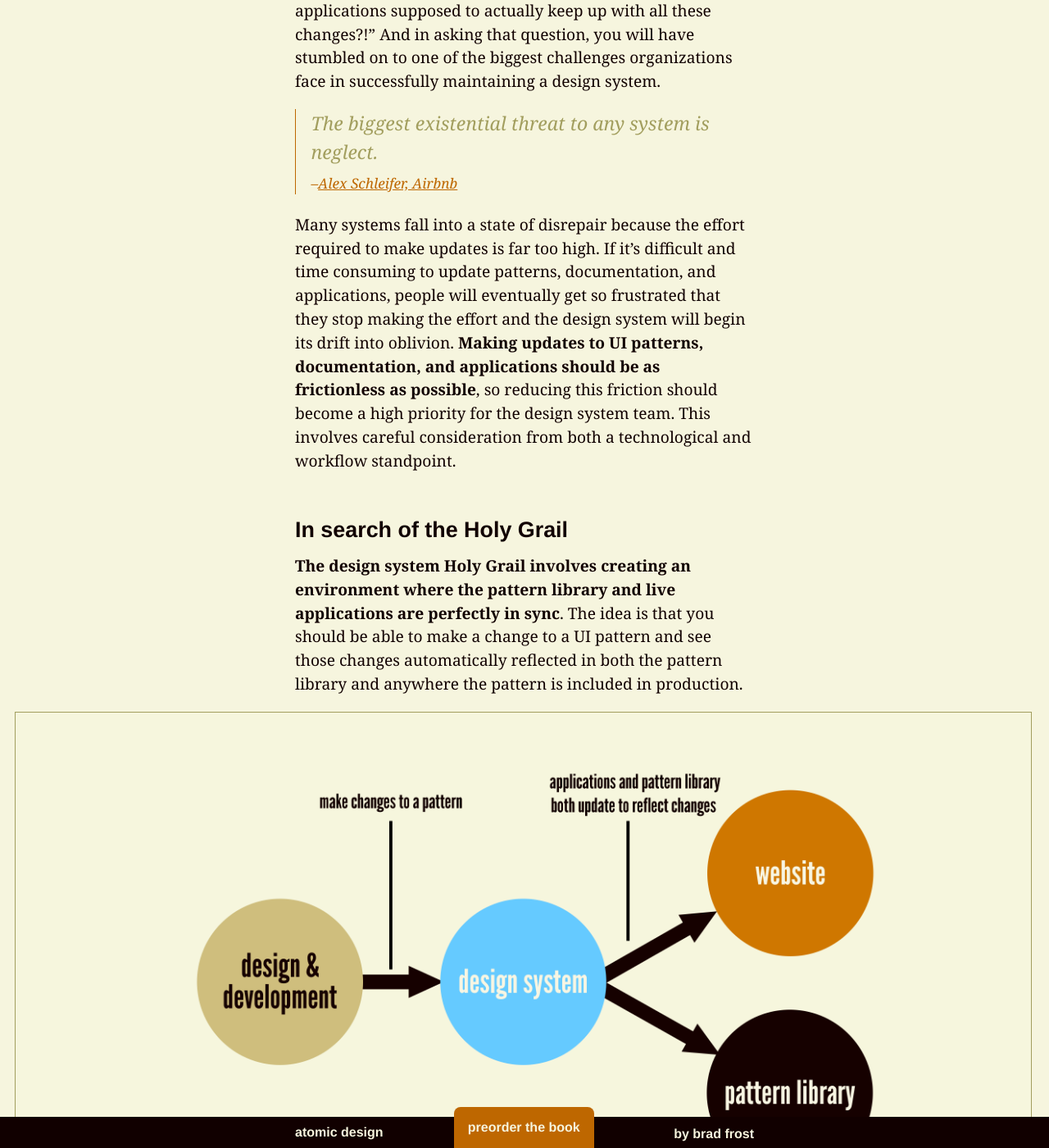
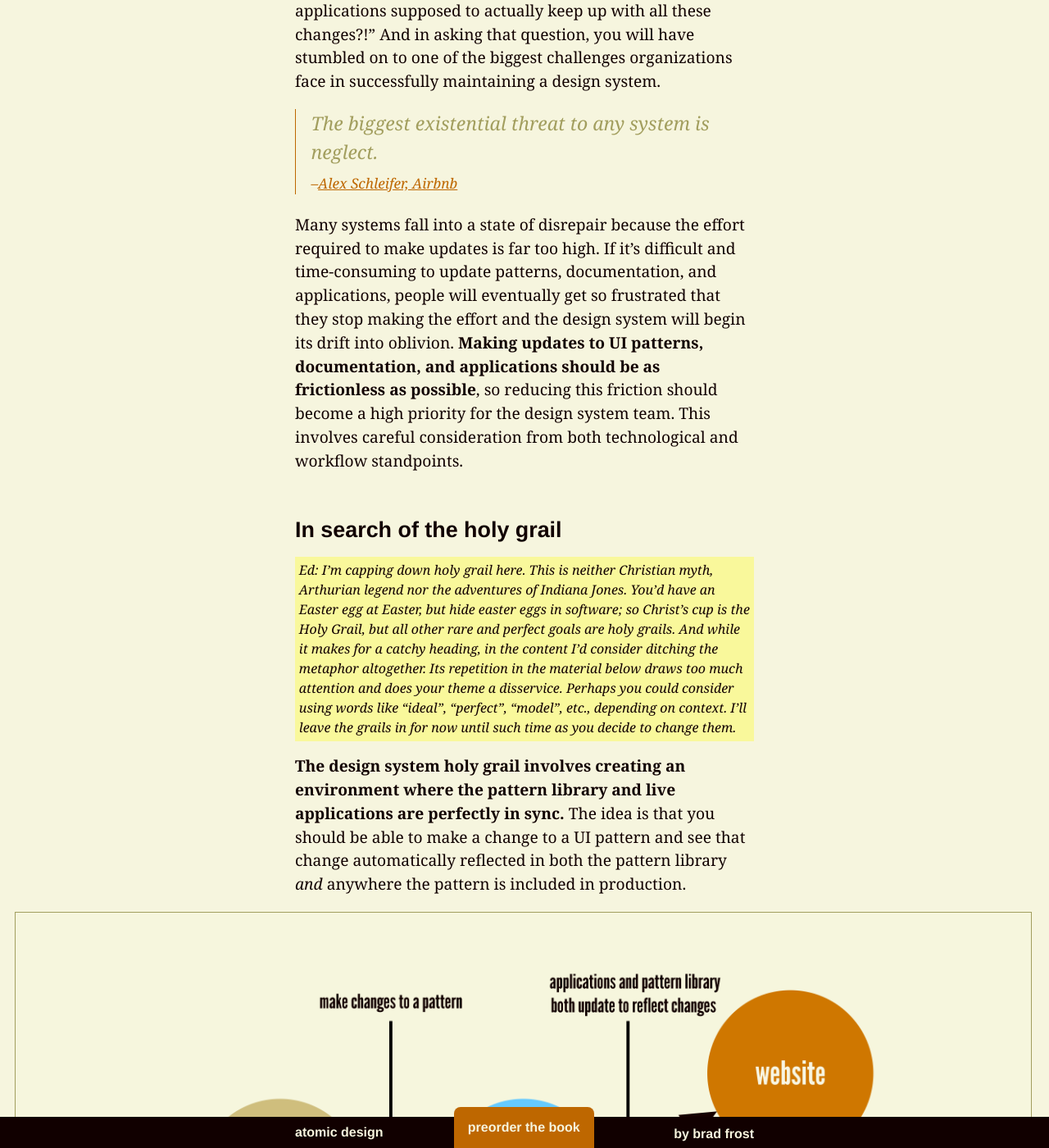
Before and after one commit to bradfrost/atomic-design, a Jekyll site: the page built from chapter-5.md, in a window 1280 px wide and 1400 px high, scrolled down 23979 px. Shown: the whole window at 82% size. Built offline with Jekyll 4.4.1, drawn with Linux system fonts in a browser that asks for light colours; some of the changed text lies outside the part shown.

Commit message:
Edits to line #382. In progress.

```diff
--- a/chapter-5.md
+++ b/chapter-5.md
@@ -340,25 +340,46 @@ With all this talk about modifying, adding, and removing patterns, you may be wo
 
 > The biggest existential threat to any system is neglect. <cite><a href="http://airbnb.design/the-way-we-build/">Alex Schleifer, Airbnb</a>
 
-Many systems fall into a state of disrepair because the effort required to make updates is far too high. If it's difficult and time consuming to update patterns, documentation, and applications, people will eventually get so frustrated that they stop making the effort and the design system will begin its drift into oblivion. **Making updates to UI patterns, documentation, and applications should be as frictionless as possible**, so reducing this friction should become a high priority for the design system team. This involves careful consideration from both a technological and workflow standpoint.
+Many systems fall into a state of disrepair because the effort required to make updates is far too high. If it's difficult and time-consuming to update patterns, documentation, and applications, people will eventually get so frustrated that they stop making the effort and the design system will begin its drift into oblivion. **Making updates to UI patterns, documentation, and applications should be as frictionless as possible**, so reducing this friction should become a high priority for the design system team. This involves careful consideration from both technological and workflow standpoints.
 
-### In search of the Holy Grail
-**The design system Holy Grail involves creating an environment where the pattern library and live applications are perfectly in sync**. The idea is that you should be able to make a change to a UI pattern and see those changes automatically reflected in both the pattern library and anywhere the pattern is included in production.
+### In search of the holy grail
+<div class="editor">
+{% capture m %}
+Ed: I'm capping down holy grail here. This is neither Christian myth, Arthurian legend nor the adventures of Indiana Jones. You'd have an Easter egg at Easter, but hide easter eggs in software; so Christ's cup is the Holy Grail, but all other rare and perfect goals are holy grails. And while it makes for a catchy heading, in the content I'd consider ditching the metaphor altogether. Its repetition in the material below draws too much attention and does your theme a disservice. Perhaps you could consider using words like “ideal”, “perfect”, “model”, etc., depending on context. I’ll leave the grails in for now until such time as you decide to change them.
+{% endcapture %}
+{{ m | markdownify }}
+</div>
 
-{% include figure.html src="../images/content/workflow-system-first-holy-grail.png" caption="The Holy Grail of design systems is an environment where making changes to a UI pattern updates both the pattern library and production applications simultaneously." %}
+**The design system holy grail involves creating an environment where the pattern library and live applications are perfectly in sync.** The idea is that you should be able to make a change to a UI pattern and see that change automatically reflected in both the pattern library *and* anywhere the pattern is included in production.
 
-The Holy Grail removes duplication of effort and ensures the pattern library and the applications using the patterns remain synchronized. Sounds like a dream, right?
+{% include figure.html src="../images/content/workflow-system-first-holy-grail.png" caption="The holy grail of design systems is an environment where making changes to a UI pattern updates both the pattern library and production applications simultaneously." %}
 
-As it turns out, this dream can be a reality. Lonely Planet, the travel guide company, was one of the first to establish a Holy Grail-style design system they call [Rizzo](http://rizzo.lonelyplanet.com/). Through some smart architecture, they created an API for their UI patterns that feeds into both their production environment as well as their pattern library. The result is a centralized design system that ensures their live application and documentation remains perfectly in sync with one another.
+The holy grail removes any duplication of effort and ensures the pattern library and the applications using the patterns remain synchronized. Sounds like a dream, right?
 
-{% include figure.html src="../images/content/rizzo.png" caption="Lonely Planet created an API for their UI patterns that is consumed by both their pattern library and production environment. By architecting their design system in this manner, changes to UI patterns are automatically reflected in both the pattern library and production environment, keeping things in sync and thereby achieving the Holy Grail." %}
+As it turns out, this dream can be a reality. Lonely Planet, the travel guide company, was one of the first to establish a <span class="editor">holy grail-style design system</span> called [Rizzo](http://rizzo.lonelyplanet.com/). Through some smart architecture, they created an API for their UI patterns that feeds into their production environment as well as their pattern library. The result is a centralized design system that ensures their live application and documentation remain perfectly in sync.
 
-Achieving the design system Holy Grail is no easy task, as it requires sophisticated technical architecture, smart people to set it all up, and a relatively-centralized organizational culture. How you go about chasing the Holy Grail — or even if you can achieve it — is dependent on a whole load of factors, including your technical architecture and organizational makeup.
+<div class="editor">
+{% capture m %}
+Ed: “holy grail-style”? So, not <u>the</u> Holy Grail, but something in that style? This feels very odd, another reason to ditch the metaphor and try other ways of describing a model design system – particularly as holy grail-style systems might come in different shapes and sizes, while there's only one Holy Grail?
+{% endcapture %}
+{{ m | markdownify }}
+</div>
 
-### Jumping technical hurdles
-Keeping a pattern library in sync with production environments requires sharing code in a smart, scalable, and maintainable way. Detailing all the different technical strategies and considerations around the Holy Grail would necessitate its own book, but let's cover a few important areas around keeping frontend code in sync.
+{% include figure.html src="../images/content/rizzo.png" caption="Lonely Planet created an API for its UI patterns that is consumed by both their pattern library and production environment. By <span class='editor'>architecting</span> their design system in this manner, changes to UI patterns are automatically reflected in both the pattern library and production environment, keeping things in sync and thereby achieving the holy grail." %}
 
-#### The frontend of things
+<div class="editor">
+{% capture m %}
+Ed: Here’s ‘architect’ verbing like there’s no tomorrow. Some alternatives: configure, construct, assemble, organize, formulate.
+{% endcapture %}
+{{ m | markdownify }}
+</div>
+
+Achieving the design system holy grail is no easy task, as it requires sophisticated technical architecture, smart people to set it all up, and a relatively centralized organizational culture. How you go about chasing the holy grail – or even if you can achieve it – is dependent on a whole load of factors, including your technical architecture and organizational makeup.
+
+### Clearing technical hurdles
+Keeping a pattern library in sync with production environments requires sharing code in a smart, scalable, and maintainable way. Detailing all the different technical strategies and considerations around the holy grail would necessitate its own book, but let's cover a few important areas around keeping front-end code in sync.
+
+#### The front-end of things
 A UI design system manifests itself as the frontend of a web experience, which is comprised of HTML, CSS, and JavaScript. How we get that frontend code into a production environment — with complex application logic and backend code — is the task at hand.
 
 In his article [*Chasing the Holy Grail*](https://medium.com/@marcelosomers/chasing-the-holy-grail-bbc0b7cce365#.ay1xeej7d), Web developer Marcelo Somers detailed various technical approaches to achieving the Holy Grail. He highlights the pros and cons of each strategy for feeding a design system into applications in order to keep both codebases in lock and step. While I won't detail each of Marcelo's strategies, it's worth noting there a spectrum of approaches to choose from: crude manual frontend code copying-and-pasting on one end, to baking the pattern library directly into the production environment on the other.
```
Also changed, not shown: 2 other files.
